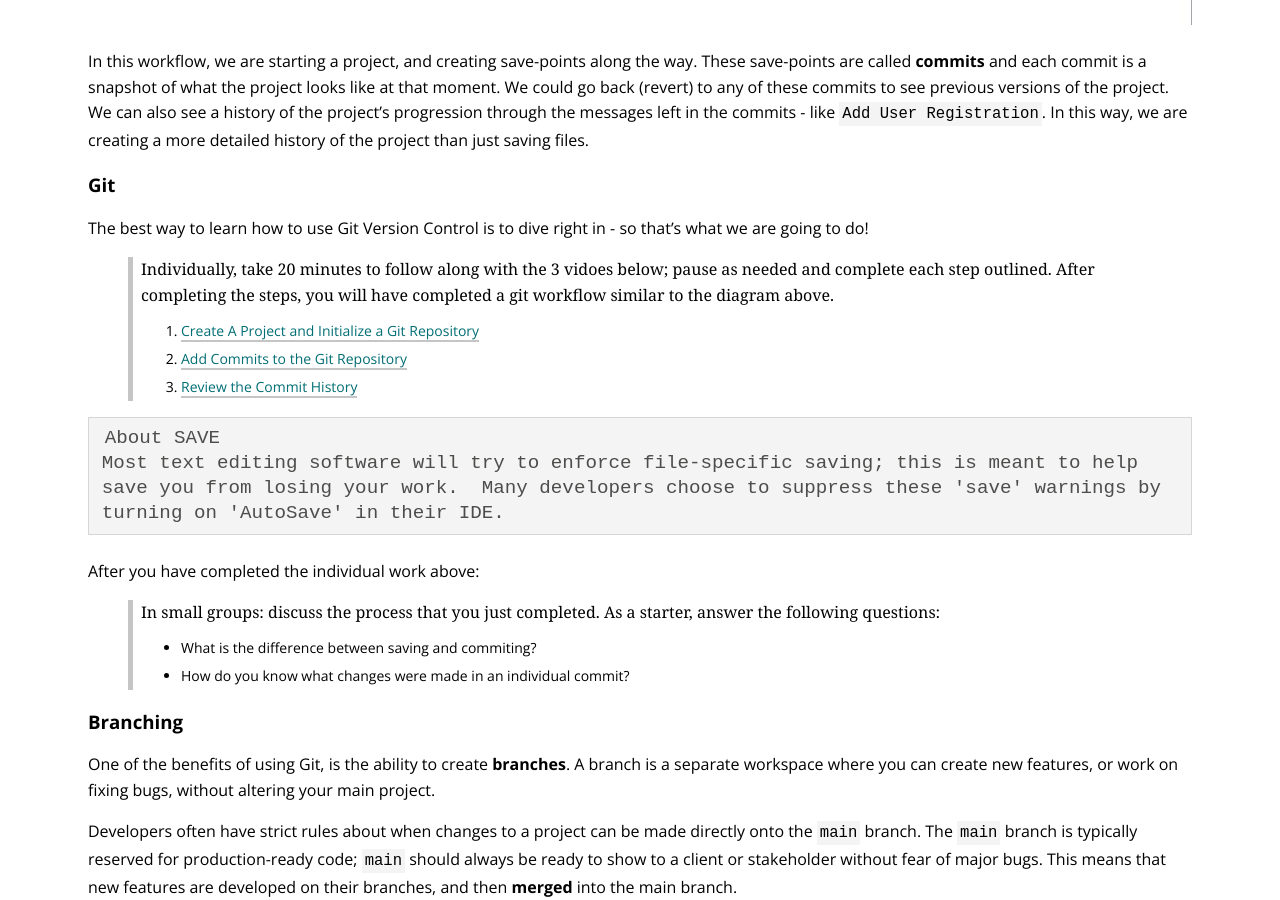
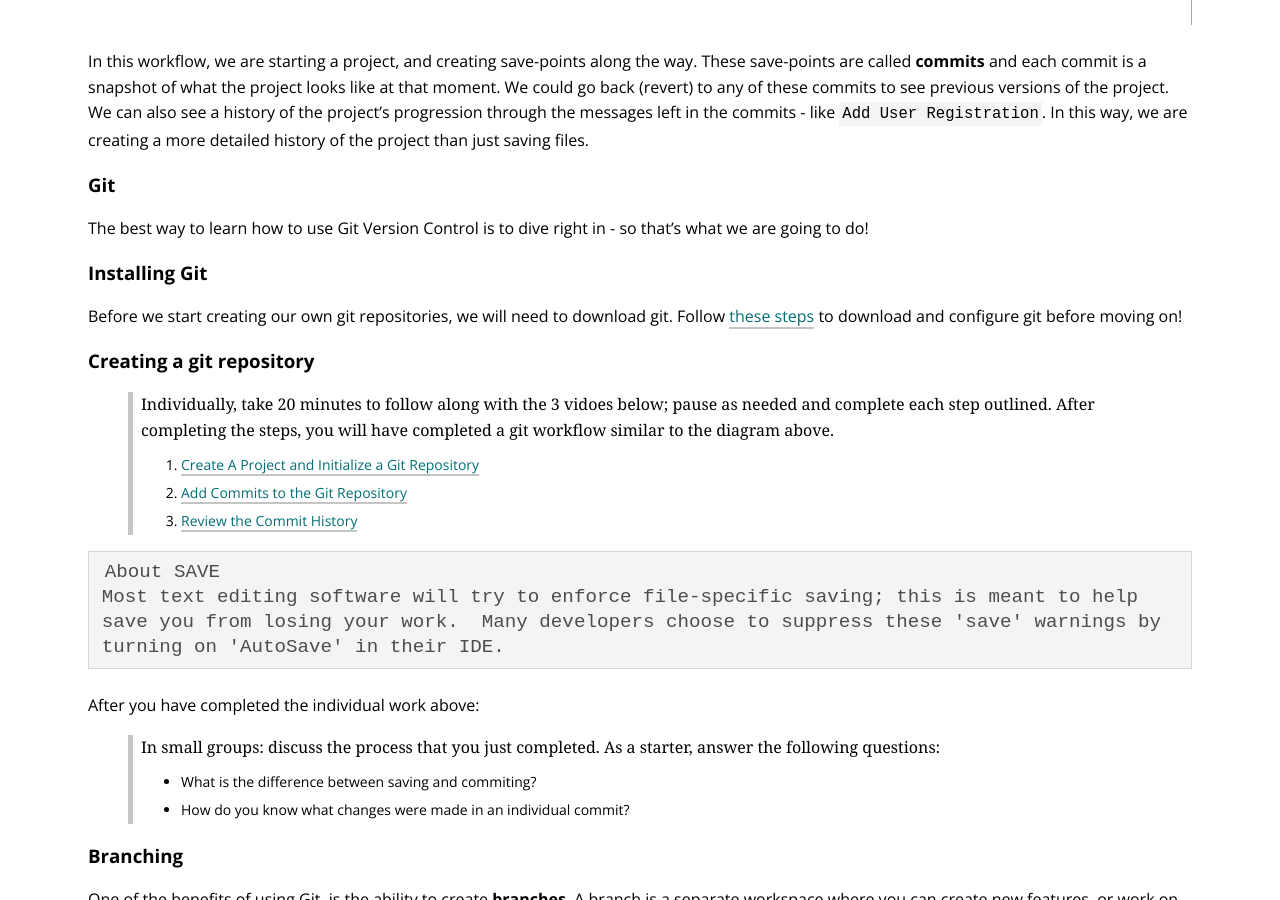
Before and after one commit to turingschool/launch-curriculum, a Jekyll site: the page built from module2/lessons/Week1/VersionControlAndSoloGit.md, in a window 1280 px wide and 900 px high, scrolled down 2254 px. Built offline with Jekyll 4.4.1, drawn with Linux system fonts in a browser that asks for light colours; nearby versions of some CDN libraries; comment, search, counter and statistics services are not loaded.

Commit message:
Add install git instructions

```diff
--- a/module2/lessons/Week1/VersionControlAndSoloGit.md
+++ b/module2/lessons/Week1/VersionControlAndSoloGit.md
@@ -43,6 +43,11 @@ In this workflow, we are starting a project, and creating save-points along the
 ### Git
 
 The best way to learn how to use Git Version Control is to dive right in - so that's what we are going to do!
+
+### Installing Git
+Before we start creating our own git repositories, we will need to download git.  Follow [these steps](/module1/lessons/Week3/InstallGit) to download and configure git before moving on!
+
+### Creating a git repository
 
 > Individually, take 20 minutes to follow along with the 3 vidoes below; pause as needed and complete each step outlined.  After completing the steps, you will have completed a git workflow similar to the diagram above.
 >1. [Create A Project and Initialize a Git Repository](https://www.loom.com/share/d3af392e059147a699ce6ac1af65d251)
```
